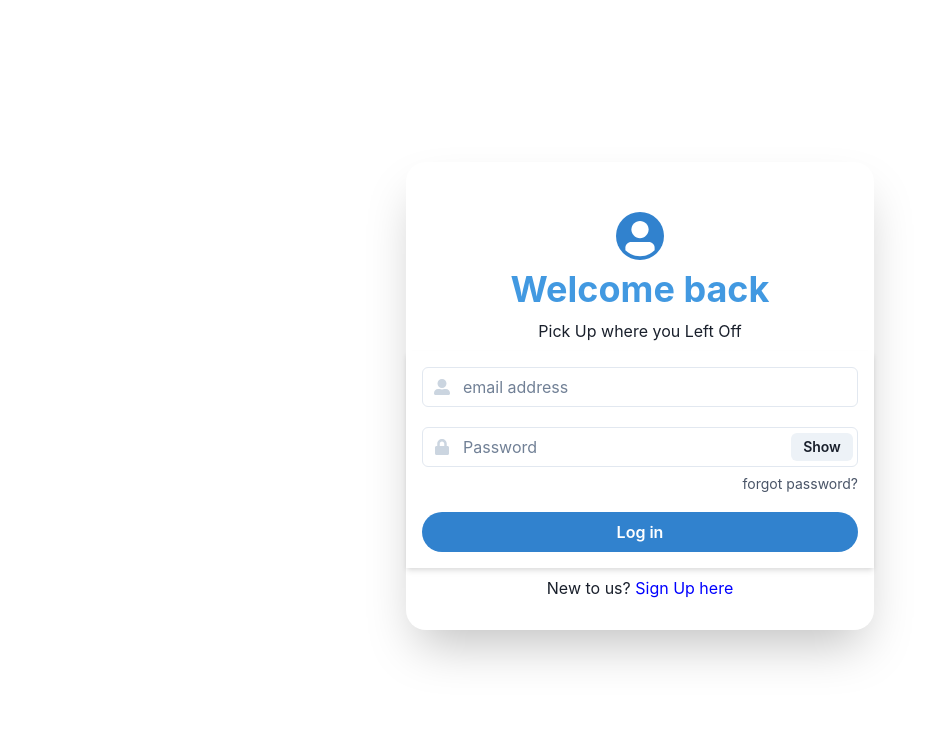
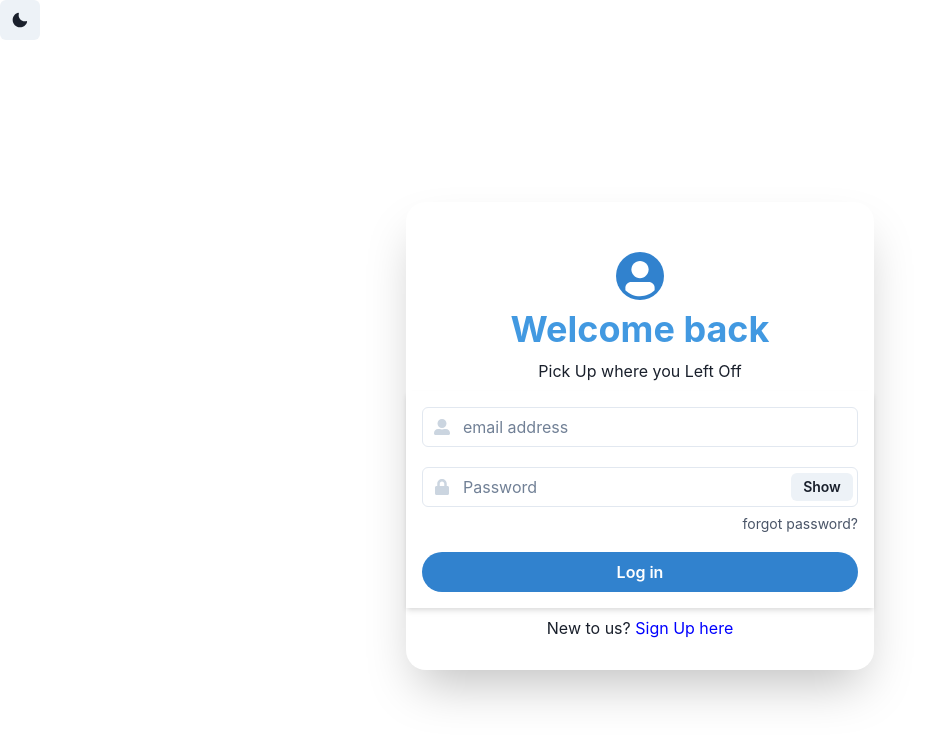
Before and after one commit to kodervine/ceendit-react, a React (Vite) app: page /signin in a window 1280 px wide. Shown: the top 742 px of the page, without its empty margins (0-946 px from the left). Built offline with nearby package versions, Linux system fonts and the light colour scheme; no server answers.

Commit message:
Added toggle light and dark mode on the signin pages

```diff
--- a/src/pages/SignInPage.jsx
+++ b/src/pages/SignInPage.jsx
@@ -16,15 +16,17 @@ import {
   FormControl,
   FormHelperText,
   InputRightElement,
+  IconButton,
   useColorMode,
 } from "@chakra-ui/react";
+import { MoonIcon, SunIcon } from "@chakra-ui/icons";
 import { FaUserAlt, FaLock } from "react-icons/fa";
 
 const CFaUserAlt = chakra(FaUserAlt);
 const CFaLock = chakra(FaLock);
 
 const SignInPage = () => {
-  const { colorMode } = useColorMode();
+  const { colorMode, toggleColorMode } = useColorMode();
   // Handle form and showing of password
   const [showPassword, setShowPassword] = useState(false);
   const handleShowClick = () => setShowPassword(!showPassword);
@@ -62,6 +64,17 @@ const SignInPage = () => {
   };
 
   return (
+    <>
+      <IconButton
+        mr="10"
+        w={6}
+        h={6}
+        p={5}
+        textAlign="end"
+        onClick={toggleColorMode}
+      >
+        {colorMode === "light" ? <MoonIcon /> : <SunIcon />}
+      </IconButton>
       <Flex
         flexDirection="column"
         width="100wh"
@@ -145,6 +158,7 @@ const SignInPage = () => {
           </Box>
         </Stack>
       </Flex>
+    </>
   );
 };
 
--- a/src/pages/SignUpPage.jsx
+++ b/src/pages/SignUpPage.jsx
@@ -6,6 +6,7 @@ import {
   Heading,
   Input,
   Button,
+  IconButton,
   InputGroup,
   Stack,
   InputLeftElement,
@@ -14,14 +15,18 @@ import {
   Link,
   Avatar,
   FormControl,
+  useColorMode,
   InputRightElement,
 } from "@chakra-ui/react";
+import { MoonIcon, SunIcon } from "@chakra-ui/icons";
 import { FaUserAlt, FaLock } from "react-icons/fa";
 
 const CFaUserAlt = chakra(FaUserAlt);
 const CFaLock = chakra(FaLock);
 
 const SignUpPage = () => {
+  const { colorMode, toggleColorMode } = useColorMode();
+
   // Handle form and showing of password
   const [showPassword, setShowPassword] = useState(false);
   const handleShowClick = () => setShowPassword(!showPassword);
@@ -55,6 +60,10 @@ const SignUpPage = () => {
   };
 
   return (
+    <>
+      <IconButton mr="10" w={6} h={6} p={5} onClick={toggleColorMode}>
+        {colorMode === "light" ? <MoonIcon /> : <SunIcon />}
+      </IconButton>
       <Flex
         flexDirection="column"
         width="100wh"
@@ -134,6 +143,7 @@ const SignUpPage = () => {
           </Box>
         </Stack>
       </Flex>
+    </>
   );
 };
 
```
Lines whose indentation alone changed are shown as unchanged.
